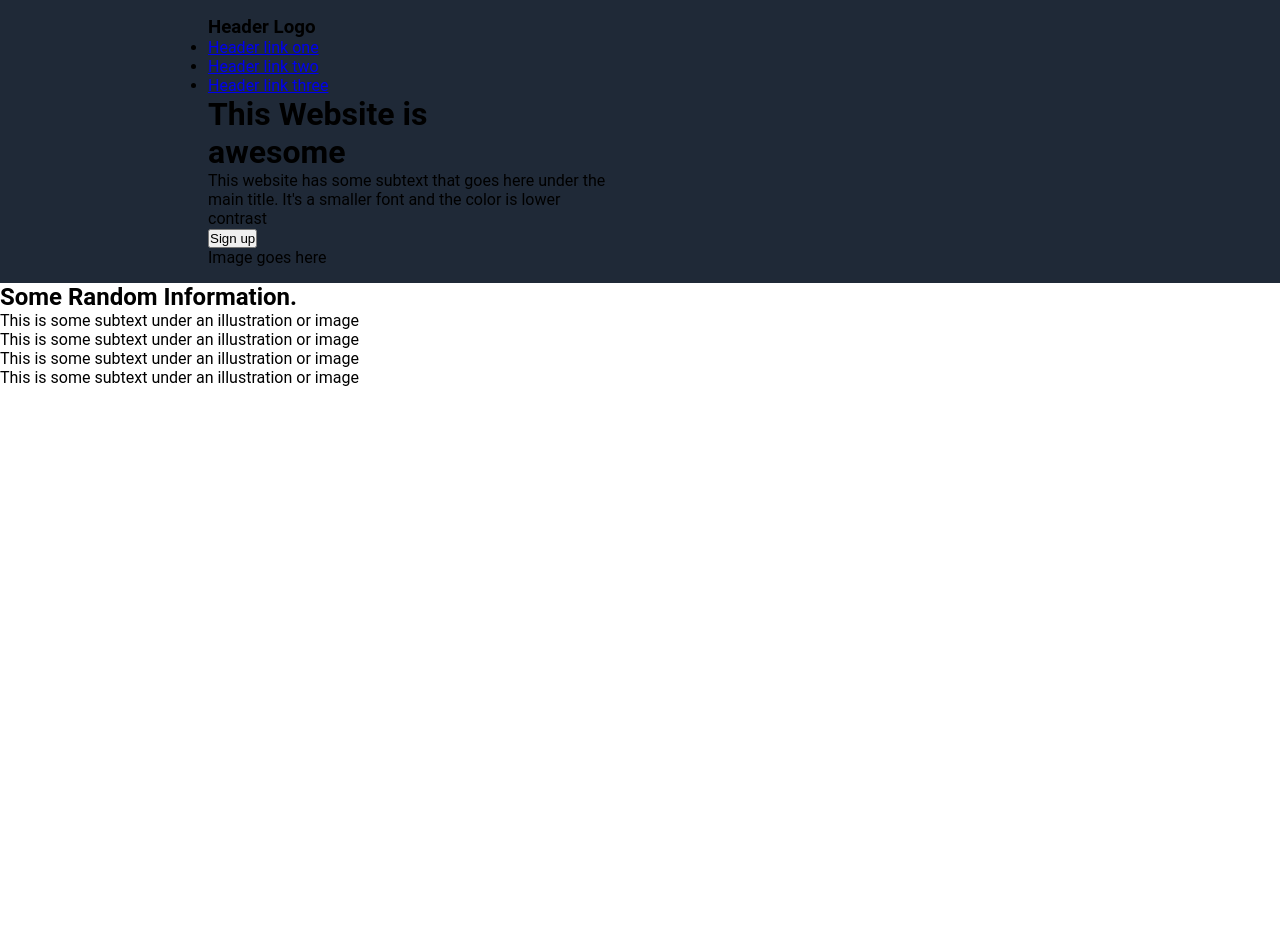
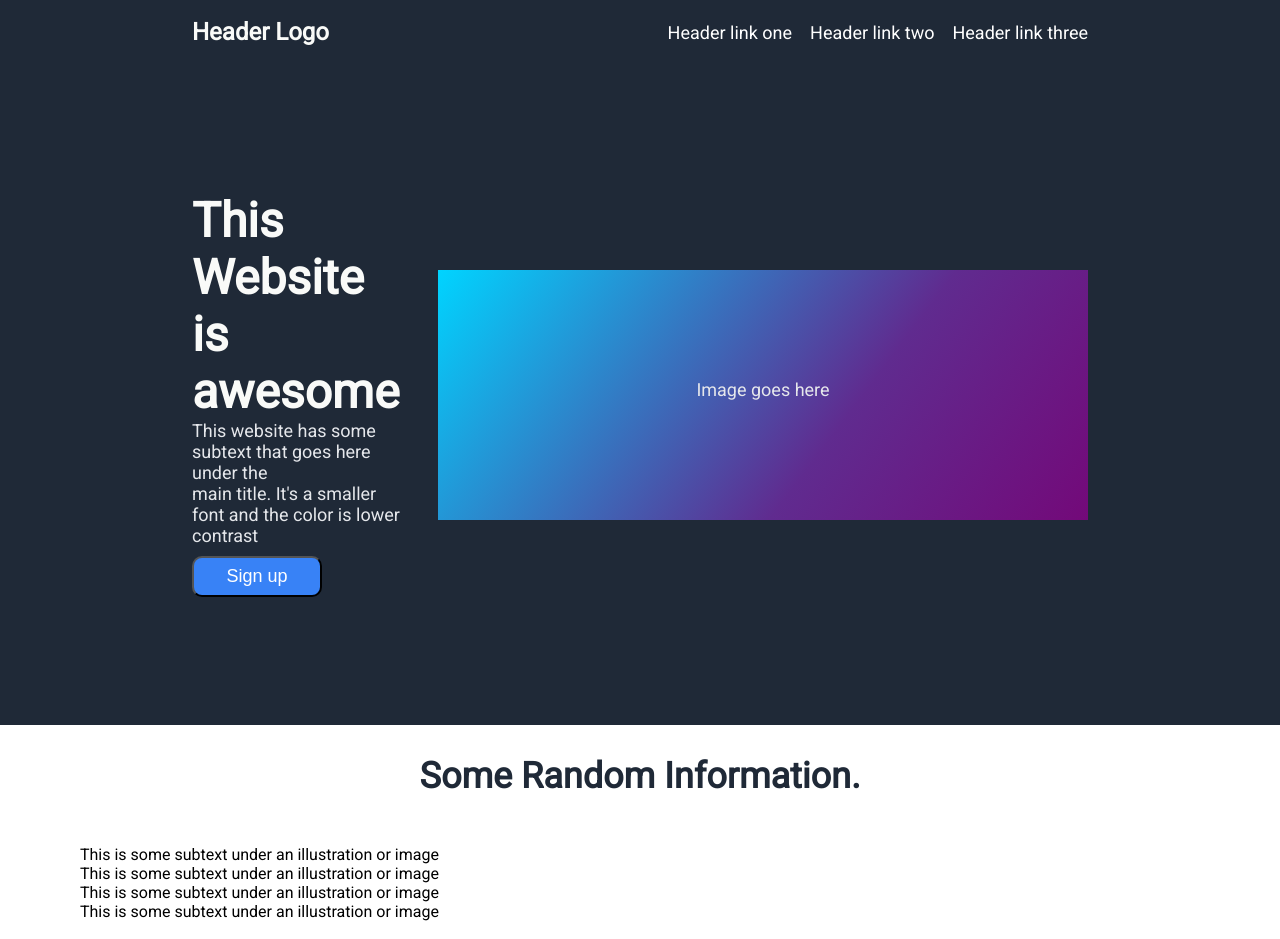
Before and after one commit to HolyBasill/Landing-Page, a plain HTML site: page index.html in a window 1280 px wide. Before the commit the page ends 800 px from the top, so only its background shows below. Drawn offline with Linux system fonts and the light colour scheme.

Commit message:
Update main.css

```diff
--- a/main.css
+++ b/main.css
@@ -1,3 +1,5 @@
+@import url('https://fonts.googleapis.com/css2?family=Roboto&display=swap');
+
 * {
     margin: 0;
     padding: 0;
@@ -7,7 +9,102 @@ body {
     font-family: 'Roboto', sans-serif;
 }
 
-header {
+/* NAVIGATION ==================================================================== */
+
+.container {
     background-color: #1f2937;
-    padding: 1em 13em;
+    display: flex;
+    align-items: center;
+    justify-content: space-between;
+    padding: 18px 12rem;
 }
+
+#logo {
+    font-size: 24px;
+    color: #f9fAf8;
+}
+
+ul,
+a {
+    text-decoration: none;
+    list-style-type: none;
+    color: white;
+    display: flex;
+    gap: 18px;
+    font-size: 18px;
+}
+
+a:hover {
+    color:lightskyblue;
+}
+
+/* WELCOME ==================================================================== */
+
+.welcome {
+    display: flex;
+    background-color: #1f2937;
+    justify-content: space-between;
+    align-items: center;
+    padding: 8em 12rem;
+    gap: 2em;
+}
+
+.hero {
+    font-size: 48px;
+    font-weight:bolder;
+    color: #f9fAf8;
+}
+
+.textbellow {
+    font-size: 18px;
+    color: #e5e7eb;
+    margin-bottom: 10px;
+    margin-top: 10;
+}
+
+button {
+    width: 130px;
+    padding: 8px 1rem;
+    border-radius: 10px;
+    background-color: #3882F6;
+    color:#ffffff;
+    font-size: 18px;
+}
+
+.image {
+    width: 650px;
+    background: linear-gradient(307deg, rgba(115,9,121,1) 0%, rgba(96,43,143,1) 38%, rgba(0,212,255,1) 100%);
+    height: 250px;
+    display: flex;
+    align-items: center;
+    justify-content: center;
+}
+
+button:active {
+    background: rgb(0, 47, 123);
+}
+
+/* CARD SECTION ==================================================================== */
+
+h2 {
+    font-size: 36px;
+    color: #1f2937;
+    font-weight: 900px;
+    display: flex;
+    align-items: center;
+    justify-content: center;
+    padding: 30px;
+}
+
+.card-container {
+    padding: 18px 5rem;
+
+
+}
+
+
+.card {
+    display: flex;
+
+
+}
```
